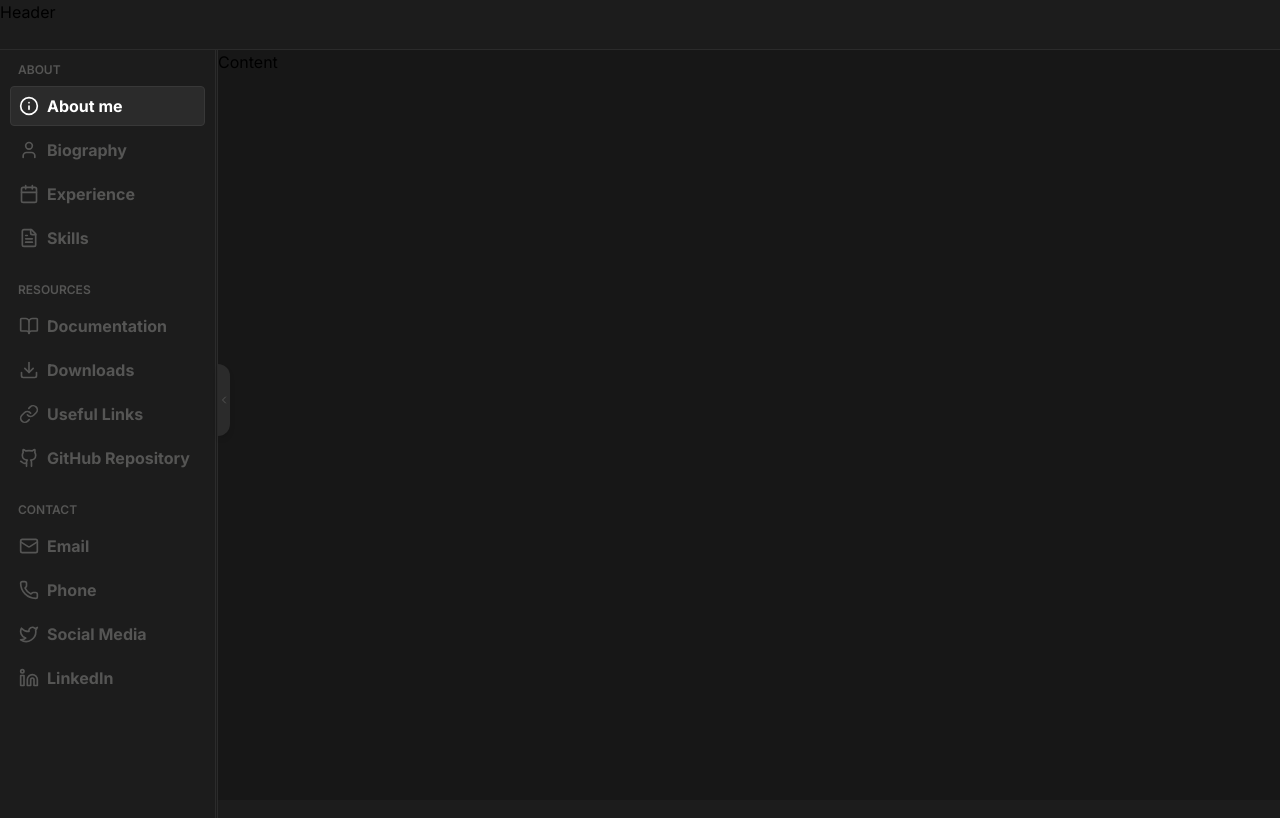
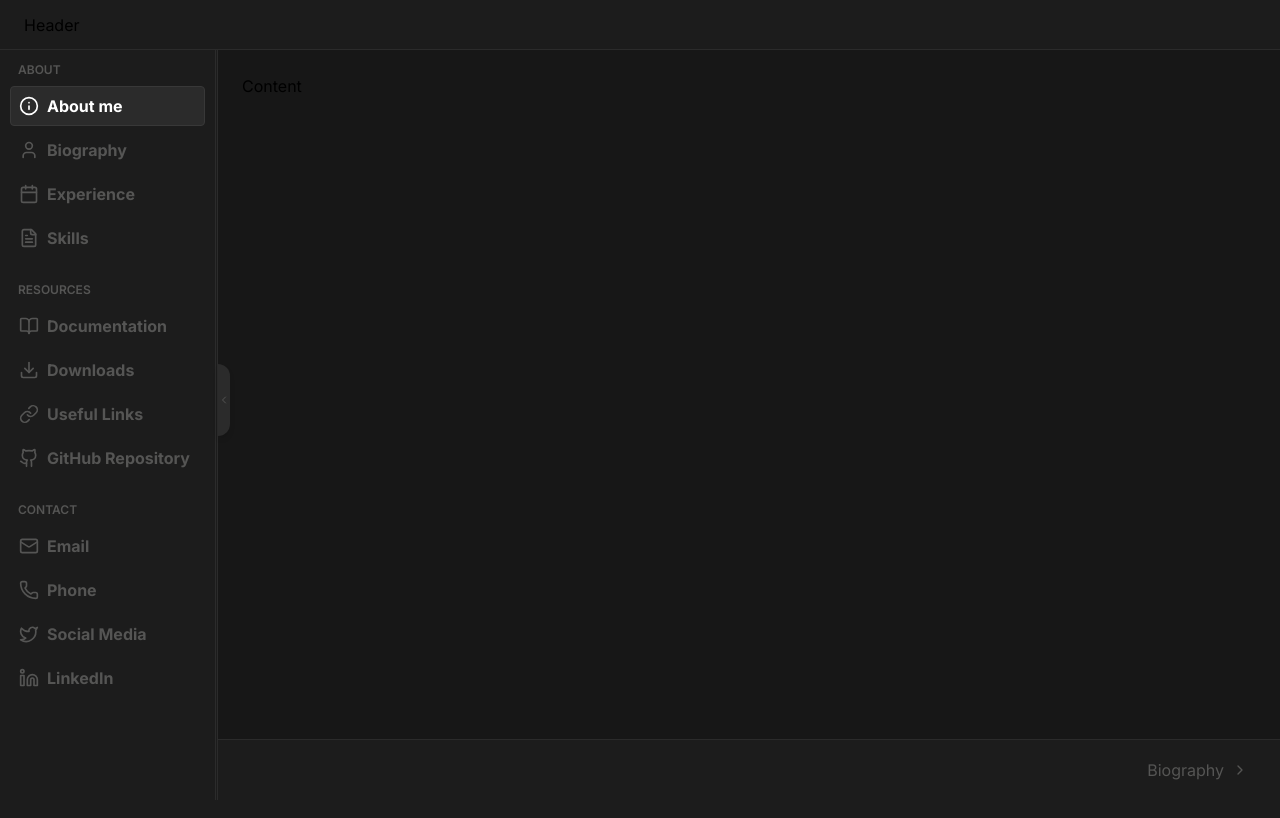
Before and after one commit to spaansba/Portfolio, a Next.js app: page / in a window 1280 px wide. Shown: the top 818 px of the page. Built offline with nearby package versions, Linux system fonts and the light colour scheme.

Commit message:
third iteration

```diff
--- a/src/app/components/Content/Content.tsx
+++ b/src/app/components/Content/Content.tsx
@@ -3,19 +3,23 @@ import ContentFooter from "./ContentFooter/ContentFooter"
 
 function Content() {
   return (
-    <div className="flex flex-col w-full h-full relative">
-      {/* Scrollable content area with padding bottom to ensure content isn't hidden behind footer */}
-      <div className="flex-grow overflow-y-auto pb-16">
-        {/* Your tall content */}
-        <div className="h-[20000px]">
+    <div className="h-full flex flex-col">
+      {/* Scrollable content area with momentum scrolling on iOS */}
+      <div className="flex-1 overflow-y-auto overflow-x-hidden webkit-overflow-scrolling-touch">
+        {/* Your content goes here */}
+        <div className="p-6 h-[20000px]">
           {/* Main content goes here */}
           Content
         </div>
+        {/* Safe area bottom padding */}
+        <div className="h-[env(safe-area-inset-bottom,16px)]" />
       </div>
 
-      {/* Fixed footer at the bottom */}
-      <div className="absolute bottom-0 left-0 right-0">
+      {/* Fixed footer */}
+      <div className="sticky bottom-0 z-10 bg-SecondaryGray">
         <ContentFooter />
+        {/* Safe area padding for mobile */}
+        <div className="h-[env(safe-area-inset-bottom,24px)] md:h-[env(safe-area-inset-bottom,16px)]" />
       </div>
     </div>
   )
--- a/src/app/components/Content/ContentFooter/ContentFooter.tsx
+++ b/src/app/components/Content/ContentFooter/ContentFooter.tsx
@@ -10,7 +10,7 @@ function Footer() {
 
   return (
     <footer className="border-t border-TertiaryGray bg-SecondaryGray">
-      <div className="py-4 px-8 flex justify-between items-center mt-auto">
+      <div className="py-6 md:py-4 px-8 flex justify-between items-center mt-auto min-h-[80px] md:min-h-[60px]">
         <FooterButton
           direction="previous"
           isDisabled={!previousPage}
--- a/src/app/components/Content/Header/Header.tsx
+++ b/src/app/components/Content/Header/Header.tsx
@@ -1,7 +1,11 @@
 import React from "react"
 
 function Header() {
-  return <div className="bg-SecondaryGray h-[50px] border-b border-TertiaryGray">Header</div>
+  return (
+    <div className="h-[50px] min-h-[50px] bg-SecondaryGray border-b border-TertiaryGray flex items-center px-6 backdrop-blur-sm bg-opacity-90">
+      Header
+    </div>
+  )
 }
 
 export default Header
--- a/src/app/components/MainWrapper.tsx
+++ b/src/app/components/MainWrapper.tsx
@@ -37,16 +37,21 @@ function MainWrapper() {
   }, [sidebarActions, isSidebarForcedClosed])
 
   return (
-    <div className="h-screen w-full flex flex-col bg-PrimaryGray">
-      {/* Fixed Header */}
-      <div className="flex-shrink-0">
+    <div className="fixed inset-0 flex flex-col bg-PrimaryGray overflow-hidden">
+      {/* Header - spans full width at top */}
+      <div className="flex-shrink-0 w-full">
         <Header />
       </div>
 
-      {/* Middle section with sidebar and content */}
-      <div className="flex-grow flex flex-shrink-0">
+      {/* Main area with sidebar and content */}
+      <div className="flex-1 flex min-h-0">
+        {/* Fixed Sidebar */}
         <Sidebar />
-        <Content />
+
+        {/* Main content area */}
+        <div className="flex-1 relative">
+          <Content />
+        </div>
       </div>
     </div>
   )
```
